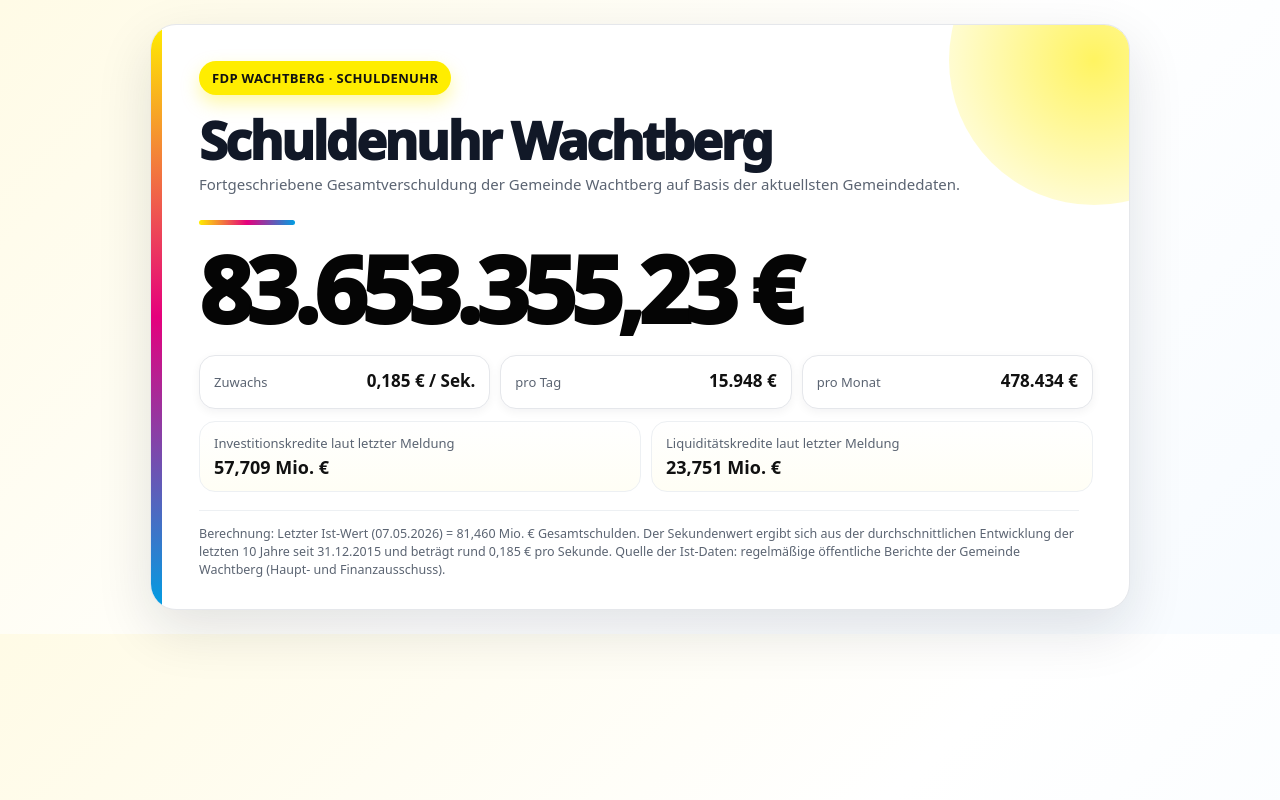
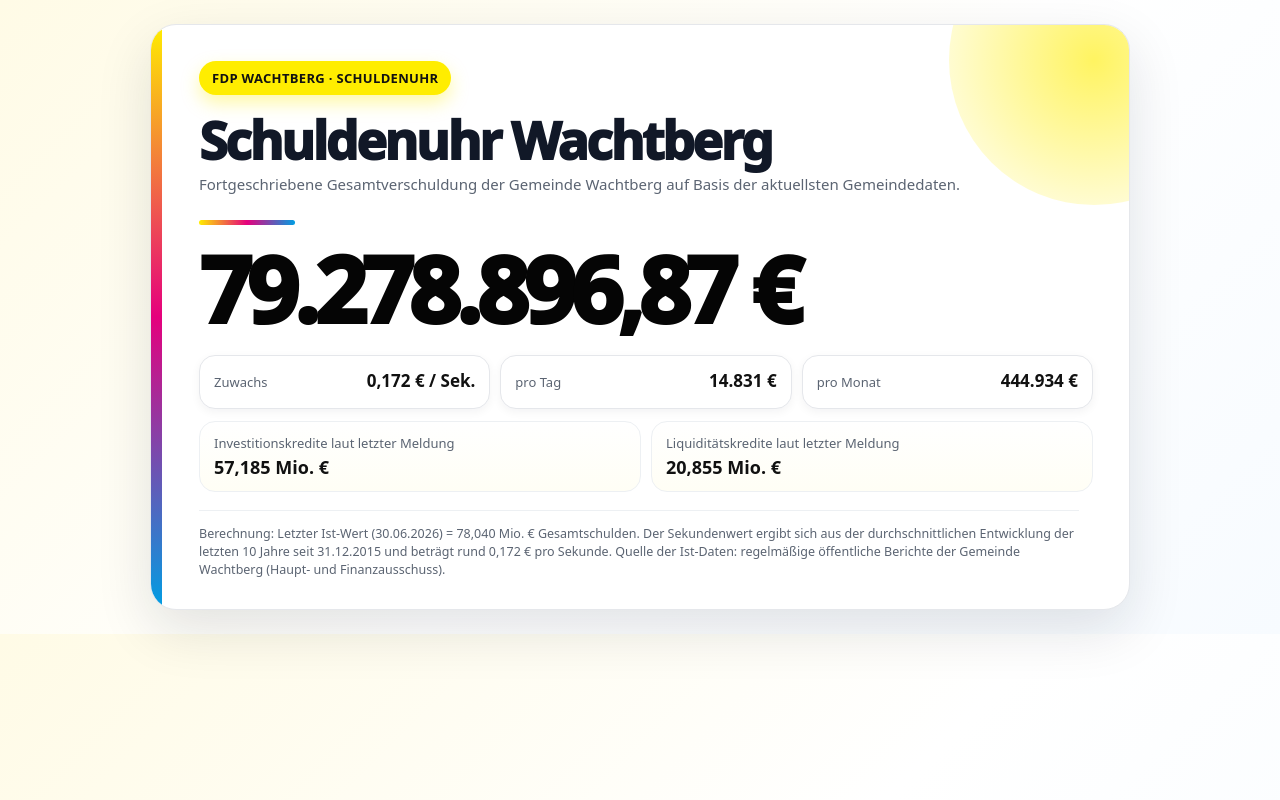
Before and after one commit to benni53343-code/benni53343.github.io, a plain HTML site: page index.html in a window 1280 px wide. Drawn offline with Linux system fonts and the light colour scheme.

Commit message:
Update index.html

```diff
--- a/index.html
+++ b/index.html
@@ -209,12 +209,12 @@
       </div>
 
       <div class="split">
-        <div class="mini">Investitionskredite laut letzter Meldung<strong>57,709 Mio. €</strong></div>
-        <div class="mini">Liquiditätskredite laut letzter Meldung<strong>23,751 Mio. €</strong></div>
+        <div class="mini">Investitionskredite laut letzter Meldung<strong>57,185 Mio. €</strong></div>
+        <div class="mini">Liquiditätskredite laut letzter Meldung<strong>20,855 Mio. €</strong></div>
       </div>
 
       <div class="note" id="noteLine">
-        Berechnung: Letzter Ist-Wert (07.05.2026) = 81,460 Mio. € Gesamtschulden. Der Sekundenwert ergibt sich aus der durchschnittlichen Entwicklung der letzten 10 Jahre seit 31.12.2015 und beträgt rund 0,185 € pro Sekunde. Quelle der Ist-Daten: regelmäßige öffentliche Berichte der Gemeinde Wachtberg (Haupt- und Finanzausschuss).
+        Berechnung: Letzter Ist-Wert (30.06.2026) = 78,040 Mio. € Gesamtschulden. Der Sekundenwert ergibt sich aus der durchschnittlichen Entwicklung der letzten 10 Jahre seit 31.12.2015 und beträgt rund 0,172 € pro Sekunde. Quelle der Ist-Daten: regelmäßige öffentliche Berichte der Gemeinde Wachtberg (Haupt- und Finanzausschuss).
       </div>
     </div>
   </section>
@@ -223,15 +223,15 @@
     // Öffentliche Schuldenuhr Wachtberg — reduzierte Anzeige ohne Adminbereich.
     // Datenbasis: zuletzt gelieferte Gemeindedaten / HFA-Quartalsübersicht.
 
-    const START_DEBT = 81460000; // 81,460 Mio. € Gesamtschulden
-    const START_INVESTMENT_DEBT = 57709000; // 57,709 Mio. € Investitionskredite
-    const START_LIQUIDITY_DEBT = 23751000; // 23,751 Mio. € Liquiditätskredite
+    const START_DEBT = 78040000; // 78,040 Mio. € Gesamtschulden
+    const START_INVESTMENT_DEBT = 57185000; // 57,185 Mio. € Investitionskredite
+    const START_LIQUIDITY_DEBT = 20855000; // 20,855 Mio. € Liquiditätskredite
 
     const HISTORIC_START_DEBT = 21178000; // 31.12.2015: 21,178 Mio. €
 
     // Referenzpunkt der aktuellen Gemeindedaten.
     // Zeitzone explizit gesetzt, damit die Berechnung stabil bleibt.
-    const REFERENCE_TS = Date.parse("2026-05-07T00:00:00+02:00");
+    const REFERENCE_TS = Date.parse("2026-06-30T00:00:00+02:00");
     const HISTORIC_TS = Date.parse("2015-12-31T00:00:00+01:00");
 
     // Exakt aus den beiden Referenzpunkten hergeleitet.
```
